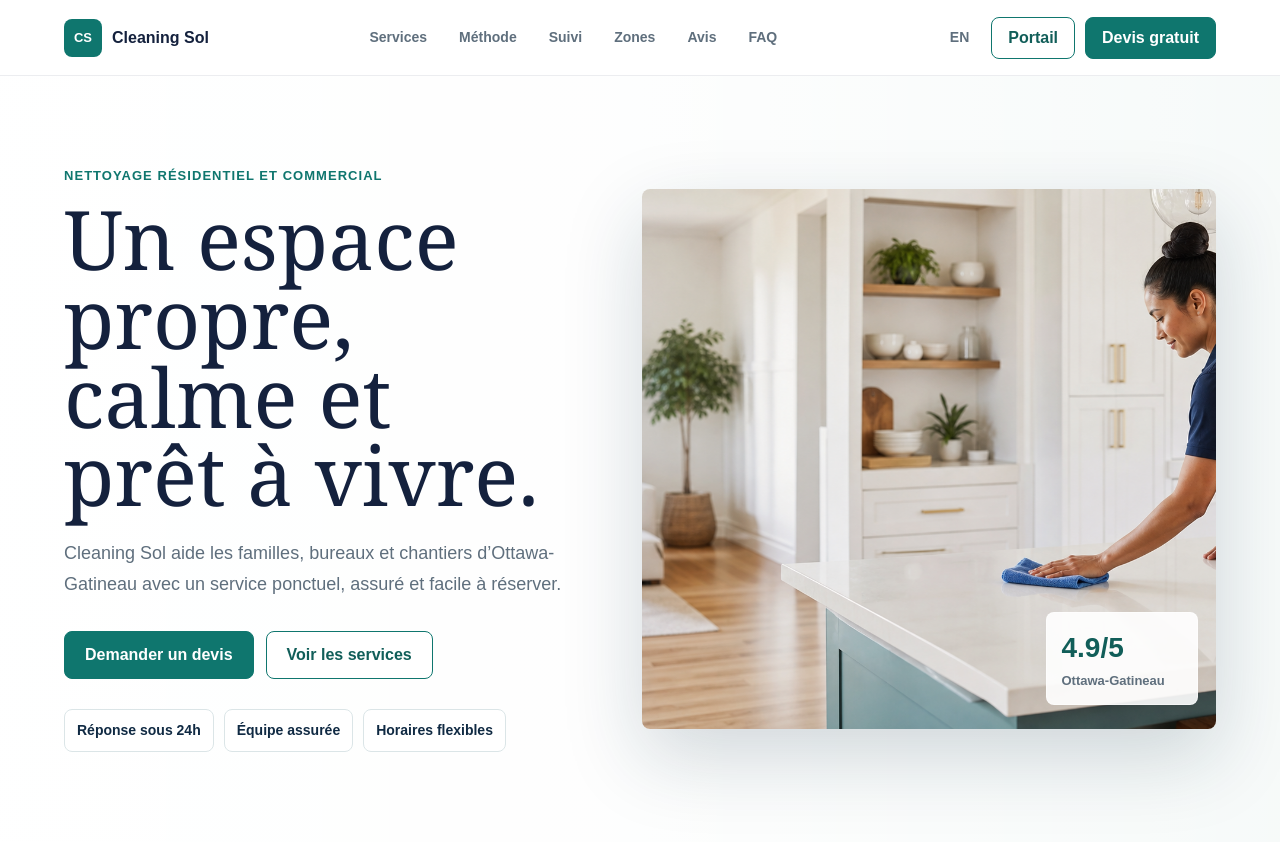
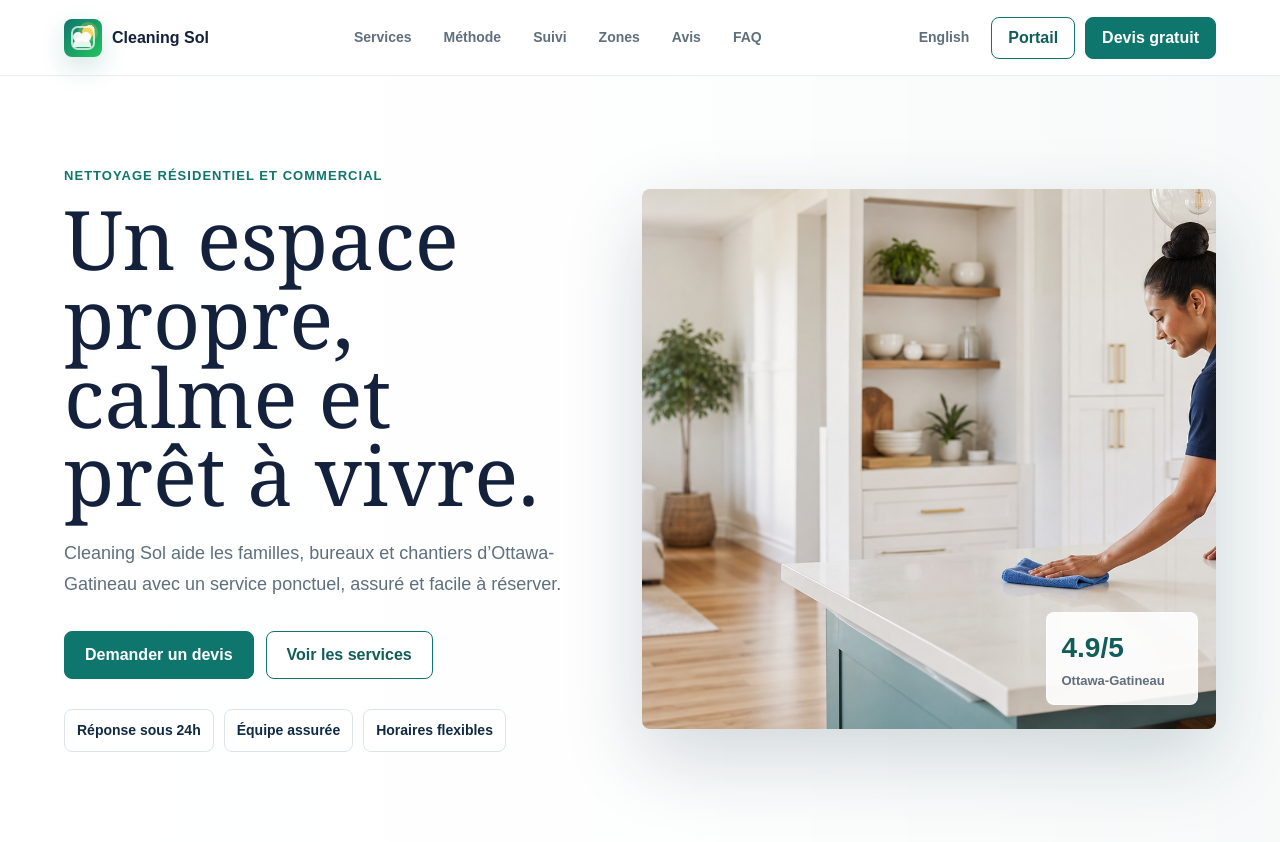
Before and after one commit to yanishmk/CLEANING, a Next.js app: page / in a window 1280 px wide. Shown: the top 842 px of the page. Built offline with nearby package versions, Linux system fonts and the light colour scheme.

Commit message:
Add camera photo capture and simple logo

```diff
--- a/src/app/admin/page.tsx
+++ b/src/app/admin/page.tsx
@@ -305,7 +305,10 @@ export default function AdminPage() {
     <main className="admin-page manager-page">
       <div className="manager-topbar">
         <Link className="brand" href="/">
-          <span className="brand-mark">CS</span>
+          <span className="brand-mark" aria-hidden="true">
+            <span className="brand-sun" />
+            <span className="brand-shine" />
+          </span>
           <span>Cleaning Sol Manager</span>
         </Link>
         <div className="manager-nav-actions">
--- a/src/app/globals.css
+++ b/src/app/globals.css
@@ -83,15 +83,69 @@ nav,
 }
 
 .brand-mark {
+  position: relative;
   display: grid;
   width: 38px;
   height: 38px;
   place-items: center;
   border-radius: 8px;
-  background: var(--teal);
-  color: #fff;
-  font-size: 13px;
-  letter-spacing: 0;
+  background:
+    radial-gradient(circle at 68% 28%, #fff7cf 0 12%, transparent 13%),
+    linear-gradient(135deg, #0f766e, #22c55e);
+  box-shadow: 0 10px 26px rgba(15, 118, 110, 0.18);
+  overflow: hidden;
+}
+
+.brand-mark::after {
+  content: "";
+  position: absolute;
+  inset: 7px;
+  border: 2px solid rgba(255, 255, 255, 0.72);
+  border-radius: 7px;
+}
+
+.brand-sun,
+.brand-shine {
+  position: absolute;
+  display: block;
+}
+
+.brand-sun {
+  width: 12px;
+  height: 12px;
+  border-radius: 50%;
+  background: #f8d35d;
+  right: 8px;
+  top: 7px;
+  box-shadow: 0 0 0 4px rgba(248, 211, 93, 0.26);
+}
+
+.brand-shine {
+  left: 9px;
+  bottom: 10px;
+  width: 18px;
+  height: 10px;
+  border-radius: 999px 999px 2px 2px;
+  background: rgba(255, 255, 255, 0.9);
+}
+
+.brand-shine::before,
+.brand-shine::after {
+  content: "";
+  position: absolute;
+  top: -5px;
+  width: 10px;
+  height: 10px;
+  border-radius: 50%;
+  background: rgba(255, 255, 255, 0.92);
+}
+
+.brand-shine::before {
+  left: 0;
+}
+
+.brand-shine::after {
+  right: 0;
 }
 
 nav {
--- a/src/app/intervenant/page.tsx
+++ b/src/app/intervenant/page.tsx
@@ -102,7 +102,10 @@ export default function WorkerPage() {
     <main className="portal-page worker-page">
       <div className="manager-topbar">
         <Link className="brand" href="/">
-          <span className="brand-mark">CS</span>
+          <span className="brand-mark" aria-hidden="true">
+            <span className="brand-sun" />
+            <span className="brand-shine" />
+          </span>
           <span>Cleaning Sol Intervenant</span>
         </Link>
         <Link className="button button-secondary button-small" href="/admin">
@@ -202,11 +205,11 @@ export default function WorkerPage() {
               </label>
               <label>
                 Photo avant
-                <input name="beforeImage" type="file" accept="image/*" />
+                <input name="beforeImage" type="file" accept="image/*" capture="environment" />
               </label>
               <label>
                 Photo après
-                <input name="afterImage" type="file" accept="image/*" />
+                <input name="afterImage" type="file" accept="image/*" capture="environment" />
               </label>
               <button className="button" type="submit" disabled={saving}>
                 {saving ? 'Envoi...' : 'Envoyer le rapport'}
--- a/src/app/layout.tsx
+++ b/src/app/layout.tsx
@@ -13,6 +13,11 @@ export const metadata: Metadata = {
     'ménage résidentiel',
     'nettoyage commercial',
   ],
+  icons: {
+    icon: '/logo.svg',
+    shortcut: '/logo.svg',
+    apple: '/logo.svg',
+  },
 };
 
 export default function RootLayout({ children }: { children: React.ReactNode }) {
--- a/src/app/page.tsx
+++ b/src/app/page.tsx
@@ -344,7 +344,10 @@ export default function Home() {
     <main>
       <header className="site-header">
         <a className="brand" href="#top" aria-label="Cleaning Sol">
-          <span className="brand-mark">CS</span>
+          <span className="brand-mark" aria-hidden="true">
+            <span className="brand-sun" />
+            <span className="brand-shine" />
+          </span>
           <span>Cleaning Sol</span>
         </a>
         <nav aria-label="Navigation principale">
@@ -355,8 +358,8 @@ export default function Home() {
           ))}
         </nav>
         <div className="header-actions">
-          <button type="button" className="lang-button" onClick={toggle}>
-            {lang === 'fr' ? 'EN' : 'FR'}
+          <button type="button" className="lang-button" onClick={toggle} aria-label="Changer la langue">
+            {lang === 'fr' ? 'English' : 'Français'}
           </button>
           <Link className="button button-secondary button-small" href="/portail">
             Portail
@@ -798,8 +801,8 @@ export default function Home() {
             </div>
           </div>
           <label className="full">
-            Photos des pieces
-            <input name="roomPhotos" type="file" accept="image/*" multiple />
+            Prendre ou charger des photos
+            <input name="roomPhotos" type="file" accept="image/*" capture="environment" multiple />
           </label>
           <label className="full">
             Acces / stationnement
--- a/src/app/portail/page.tsx
+++ b/src/app/portail/page.tsx
@@ -158,7 +158,10 @@ function ClientPortalContent() {
     <main className="portal-page client-page">
       <div className="manager-topbar">
         <Link className="brand" href="/">
-          <span className="brand-mark">CS</span>
+          <span className="brand-mark" aria-hidden="true">
+            <span className="brand-sun" />
+            <span className="brand-shine" />
+          </span>
           <span>Cleaning Sol</span>
         </Link>
         <a className="button button-secondary button-small" href="https://wa.me/15145704038" target="_blank" rel="noreferrer">
```
Also changed, not shown: public/logo.svg (added).
